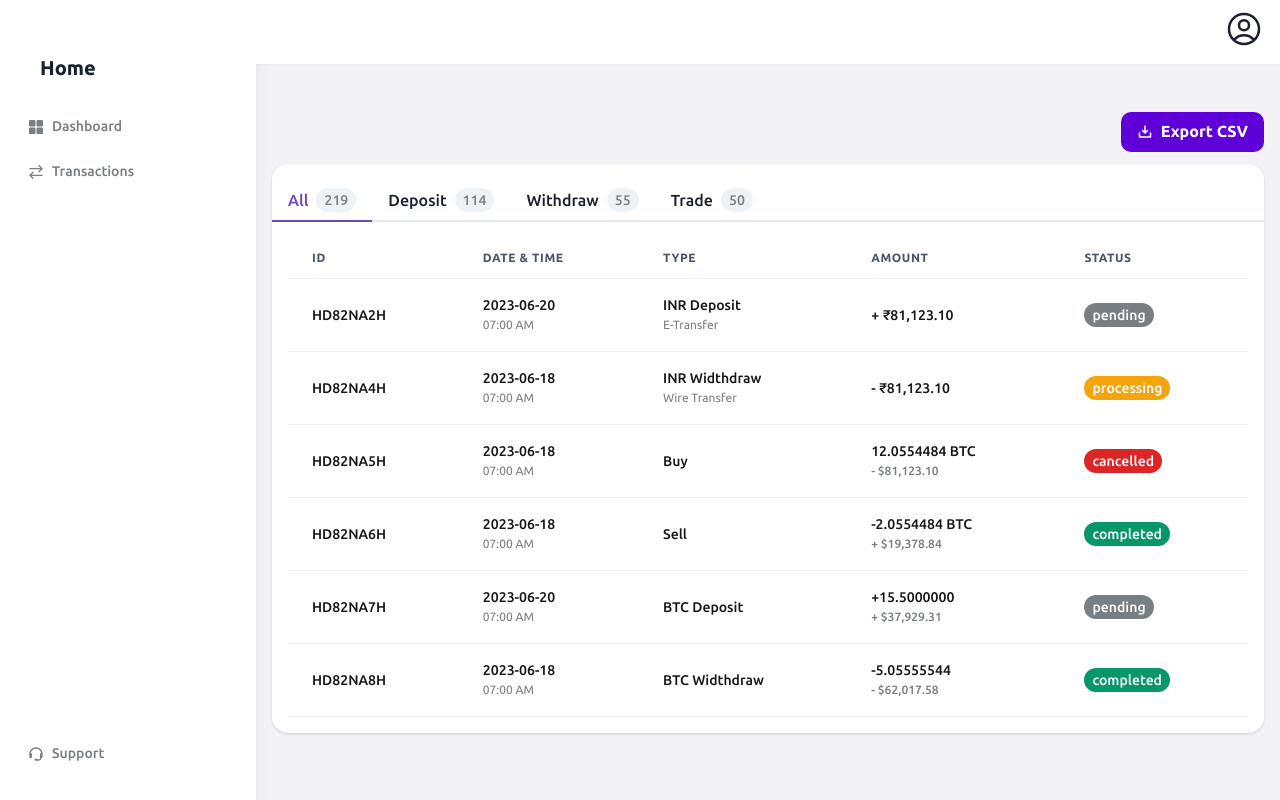
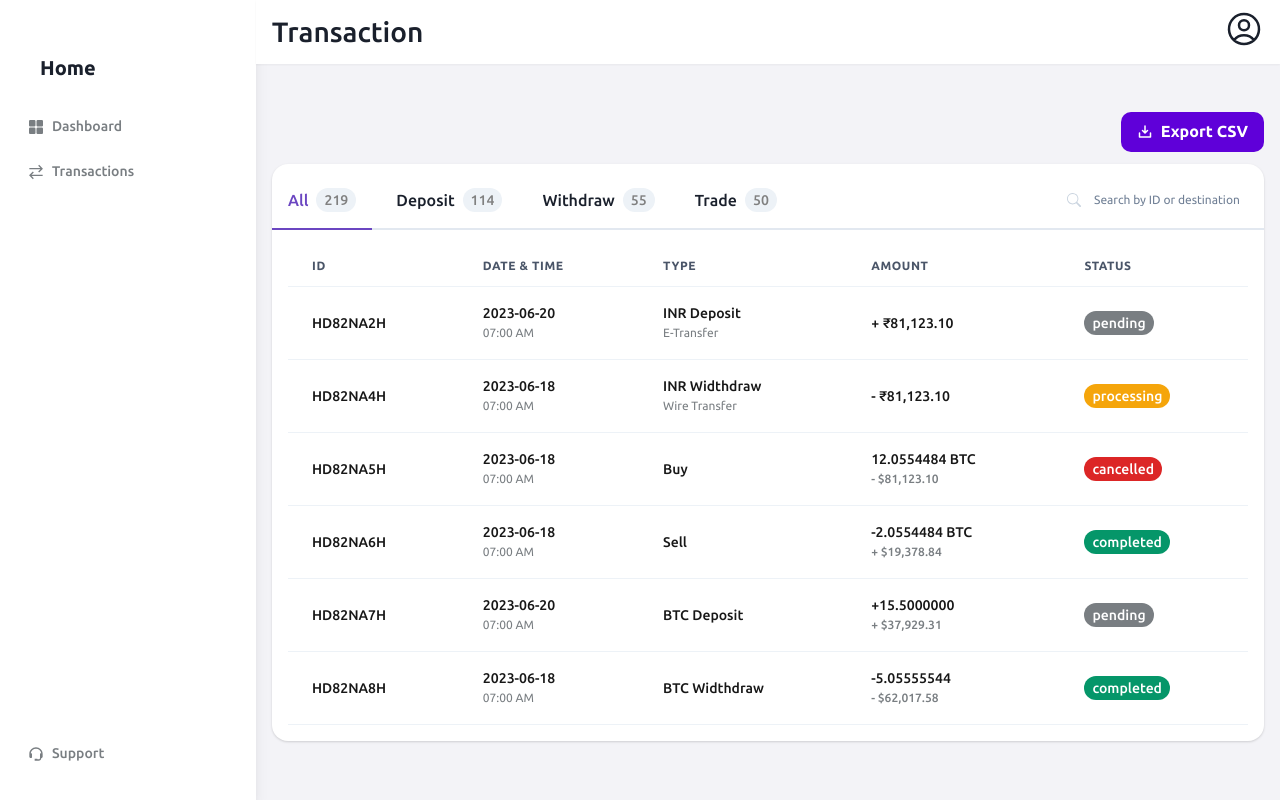
Before and after one commit to arsh10x/crypto_dashboard, a React (Vite) app: page /transactions in a window 1280 px wide. Built offline with nearby package versions, Linux system fonts and the light colour scheme.

Commit message:
transaction page fixed

```diff
--- a/src/pages/Transaction/TransactionPage.jsx
+++ b/src/pages/Transaction/TransactionPage.jsx
@@ -1,9 +1,21 @@
-import { Button, Card, Flex, Icon, Tag } from "@chakra-ui/react";
+import {
+  Button,
+  Card,
+  Flex,
+  HStack,
+  Icon,
+  Input,
+  InputGroup,
+  InputLeftElement,
+  Tag,
+} from "@chakra-ui/react";
 import DashboardLayout from "../../components/DashboardLayout";
 import { PiDownloadSimpleBold } from "react-icons/pi";
 import { Tabs, TabList, TabPanels, Tab, TabPanel } from "@chakra-ui/react";
 import TransactionTable from "./components/TransactionTable";
+import { BsSearch } from "react-icons/bs";
 
+// *! Create table responsive
 const Transaction = () => {
   const tabs = [
     {
@@ -24,7 +36,7 @@ const Transaction = () => {
     },
   ];
   return (
-    <DashboardLayout>
+    <DashboardLayout title="Transaction">
       <Flex justify="end" mt="6" mb="3">
         <Button leftIcon={<Icon as={PiDownloadSimpleBold} />}>
           Export CSV
@@ -32,12 +44,14 @@ const Transaction = () => {
       </Flex>
       <Card borderRadius="1rem">
         <Tabs>
-          <TabList pt="4">
+          <TabList pt="4" display="flex" justifyContent="space-between">
+            <HStack>
               {tabs.map((tab) => (
                 <Tab
                   key={tab.name}
                   display="flex"
                   gap={2}
+                  pb="4"
                   colorScheme="gray"
                   fontWeight="medium"
                 >
@@ -47,6 +61,19 @@ const Transaction = () => {
                   </Tag>
                 </Tab>
               ))}
+            </HStack>
+            <InputGroup maxW="210px" pr="2">
+              <InputLeftElement pointerEvents="none">
+                <Icon as={BsSearch} color="gray.300" />
+              </InputLeftElement>
+              <Input
+                fontSize="xs"
+                color="black.60"
+                type="tel"
+                border="none"
+                placeholder="Search by ID or destination"
+              />
+            </InputGroup>
           </TabList>
           <TabPanels>
             <TabPanel>
```
Lines whose indentation alone changed are shown as unchanged.
